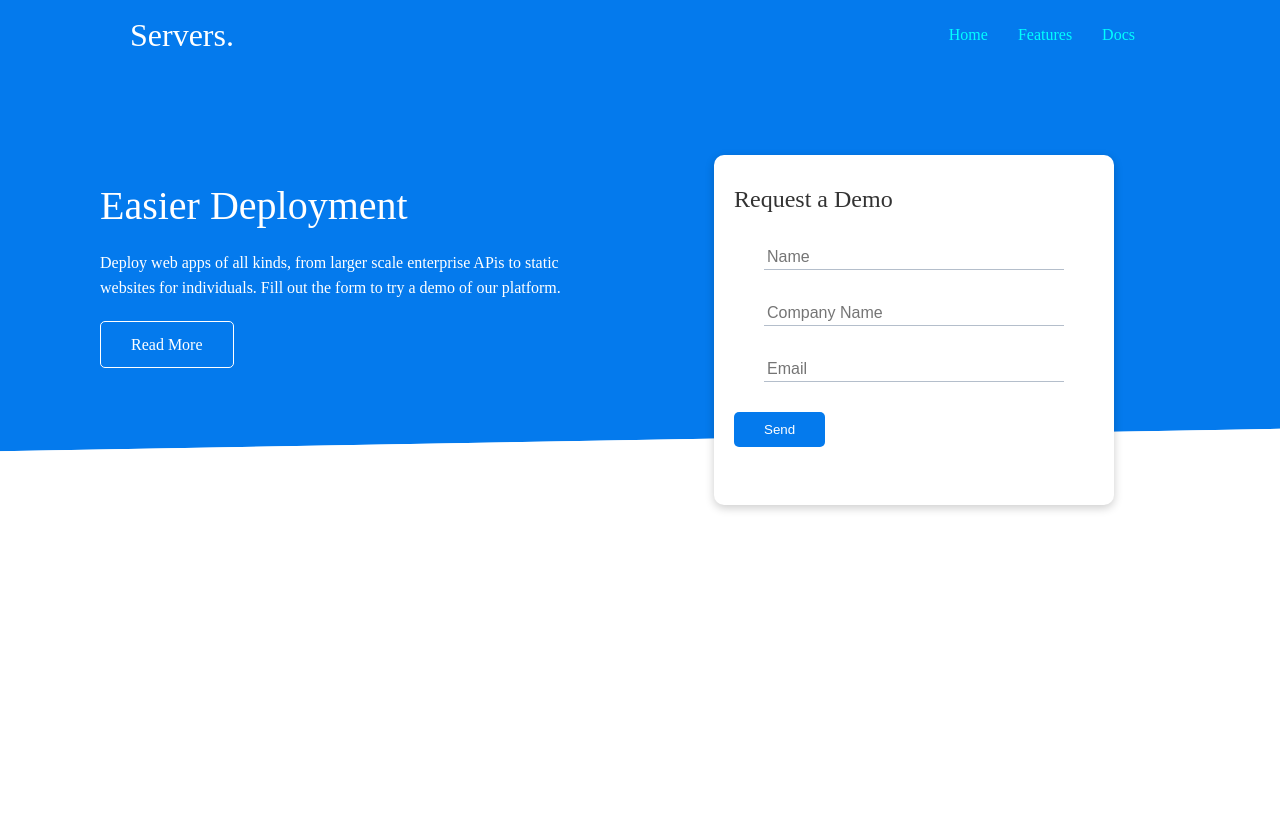
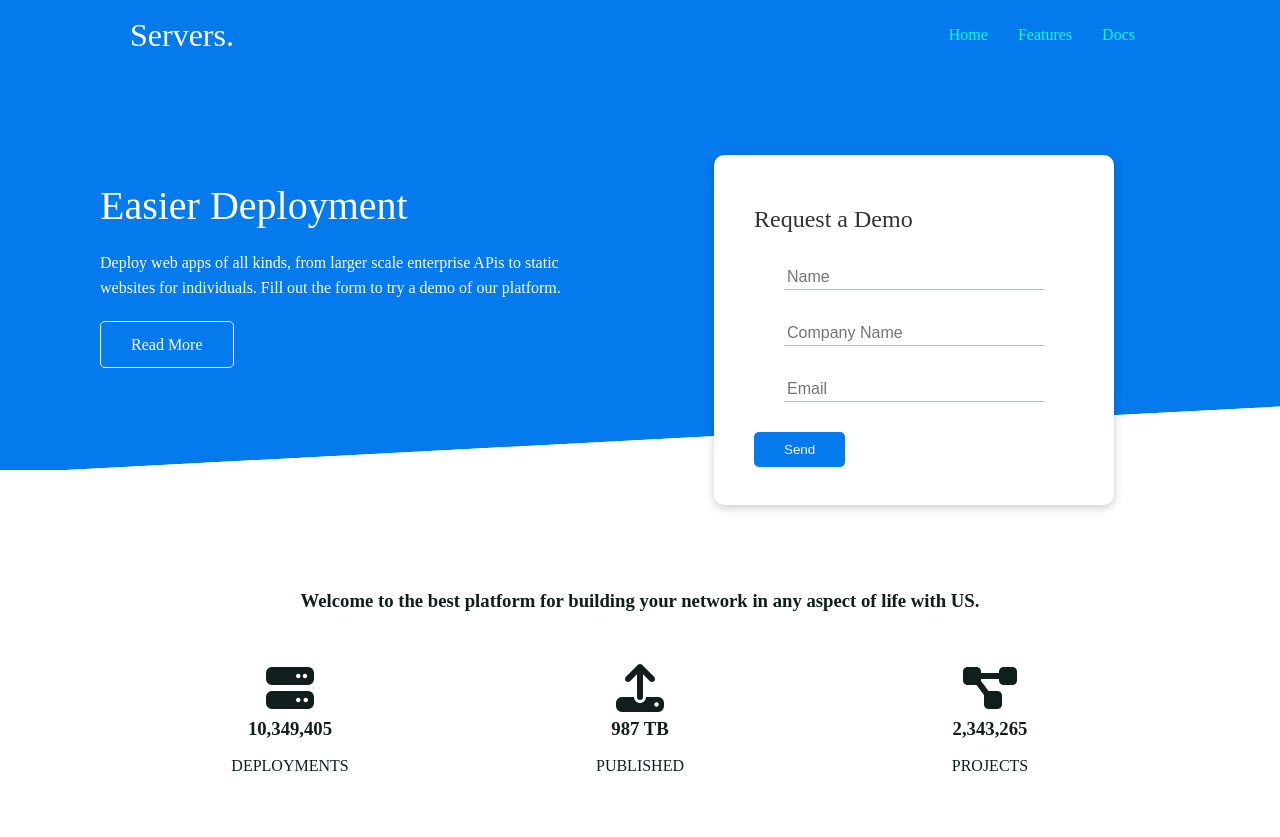
Before and after one commit to Rahmath-001/Websites, a plain HTML site: page index.html in a window 1280 px wide. Before the commit the page ends 800 px from the top, so only its background shows below. Drawn offline with Linux system fonts and the light colour scheme; a web font is replaced by a local one.

Commit message:
updated website adding icons

```diff
--- a/style.css
+++ b/css/style.css
@@ -128,61 +128,13 @@ img {
     right: 0;
     left: 0;
     background-color: white;
-    transform: skewY(-1deg);
+    transform: skewY(-3deg);
+    -webkit-transform: skewY(-3deg);
+    -moz-transform: skewY(-3deg);
+    -ms-transform: skewY(-3deg);
 }
 
-
-/* utilities */
-.container {
-    max-width: 1100px;
-    margin: 0 auto;
-    overflow: auto;
-    padding: 0 40px;
+/* STATS */
+.stats {
+    padding-top: 100px;
 }
-
-.card {
-    background-color: white;
-    color: #333;
-    border-radius: 10px;
-    box-shadow: 0 3px 10px rgba(0,0,0,0.2);
-    padding: 20px;
-    margin: 10px;
-}
-
-
-.btn {
-    display: inline-block;
-    padding: 10px 30px;
-    cursor: pointer;
-    background: var(--primary-color);
-    color: white;
-    border: none;
-    border-radius: 5px;
-}
-
-.btn-outline {
-    background-color: transparent;
-    border: 1px white solid;
-}
-
-.btn:hover {
-    transform: scale(.94);
-}
-
-
-.flex {
-    display: flex;
-    justify-content: center;
-    align-items: center;
-    height: 100%;
- }
-
-
- .grid {
-    display: grid;
-    grid-template-columns: repeat(2, 1fr);
-    gap: 30px;
-    justify-content: center;
-    align-items: center;
-    height: 100%;
- }
--- /dev/null
+++ b/css/utilities.css
@@ -0,0 +1,89 @@
+
+.container {
+    max-width: 1100px;
+    margin: 0 auto;
+    overflow: auto;
+    padding: 0 40px;
+}
+
+.card {
+    background-color: white;
+    color: #333;
+    border-radius: 10px;
+    box-shadow: 0 3px 10px rgba(0,0,0,0.2);
+    padding: 20px;
+    margin: 10px;
+}
+
+
+.btn {
+    display: inline-block;
+    padding: 10px 30px;
+    cursor: pointer;
+    background: var(--primary-color);
+    color: white;
+    border: none;
+    border-radius: 5px;
+}
+
+.btn-outline {
+    background-color: transparent;
+    border: 1px white solid;
+}
+
+.btn:hover {
+    transform: scale(.94);
+}
+
+
+.text-center {
+    text-align: center;
+}
+
+
+
+.flex {
+    display: flex;
+    justify-content: center;
+    align-items: center;
+    height: 100%;
+ }
+
+
+ .grid {
+    display: grid;
+    grid-template-columns: repeat(2, 1fr);
+    gap: 30px;
+    justify-content: center;
+    align-items: center;
+    height: 100%;
+ }
+
+
+ .grid-3 {
+    grid-template-columns: repeat(3, 1fr);
+ }
+
+
+ /* MARGIN */
+
+ .my-1 {
+    margin: 1rem 0;   /* 1 rem =16px  */
+ }
+
+
+ .my-2 {
+    margin: 1.5rem 0;   /* 1 rem =16px  */
+ }
+
+ .my-3 {
+    margin: 2rem 0;   /* 2 rem =32px  */
+ }
+
+ .my-4 {
+    margin: 3rem 0;   /* 3 rem =48px  */
+ }
+
+ .my-5 {
+    margin: 4rem 0;   /* 4 rem =64px  */
+ }
--- a/index.html
+++ b/index.html
@@ -7,7 +7,8 @@
     <link rel="stylesheet" href="https://cdnjs.cloudflare.com/ajax/libs/font-awesome/6.1.2/css/all.min.css"
     integrity="sha512-1sCRPdkRXhBV2PBLUdRb4tMg1w2YPf37qatUFeS7zlBy7jJI8Lf4VHwWfZZfpXtYSLy85pkm9GaYVYMfw5BC1A=="
     crossorigin="anonymous" referrerpolicy="no-referrer" />
-    <link rel="stylesheet" href="style.css">
+    <link rel="stylesheet" href="./css/utilities.css">
+    <link rel="stylesheet" href="./css/style.css">
     <title>SERVERS | Cloud Hosting For Everyone</title>
 </head>
 <body>
@@ -54,5 +55,34 @@
         </div>
     </section>
 
+    <!-- STATS -->
+    <section class="stats">
+        <div class="container">
+            <h3 class="stats-heading text-center my-1">
+                Welcome to the best platform for building your network in
+                any aspect of life with US.
+            </h3>
+
+            <div class="grid grid-3 text-center my-4">
+                <div>
+                    <i class="fas fa-server fa-3x"></i>
+                    <h3>10,349,405</h3>
+                    <p class="text-secondary">DEPLOYMENTS</p>
+                </div>
+                <div>
+                    <i class="fas fa-upload fa-3x"></i>
+                    <h3>987 TB</h3>
+                    <p class="text-secondary">PUBLISHED</p>
+                </div>
+                <div>
+                    <i class="fas fa-project-diagram fa-3x"></i>
+                    <h3>2,343,265</h3>
+                    <p class="text-secondary">PROJECTS</p>
+                </div>
+            </div>
+        </div>
+
+    </section>
+
 </body>
 </html>
```
